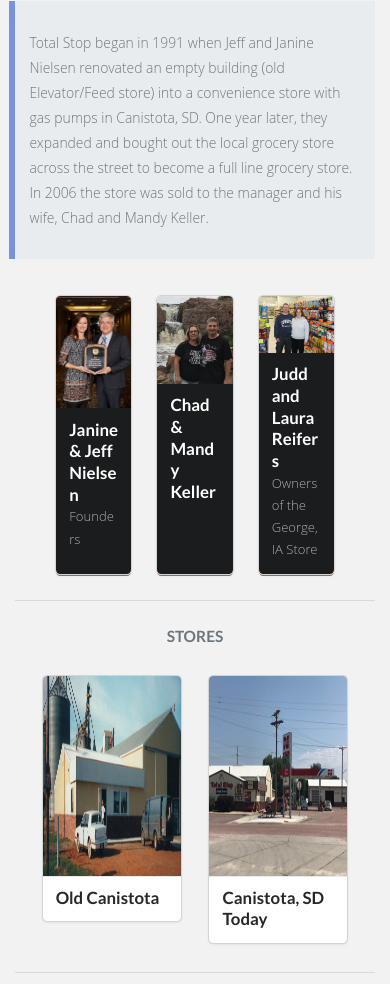
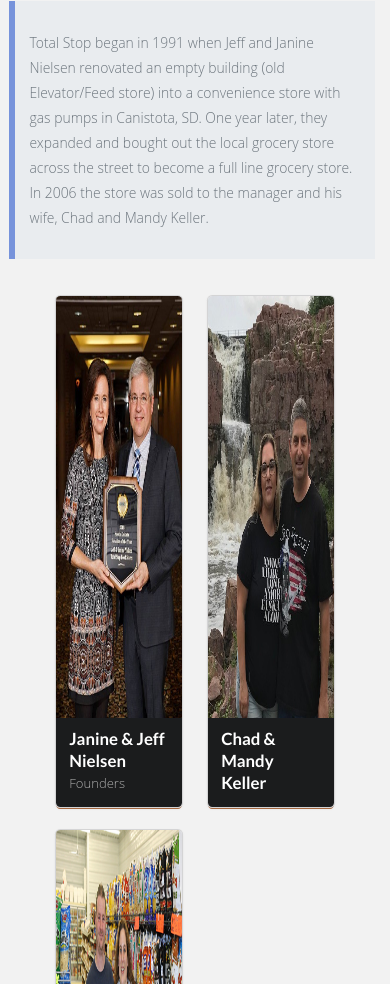
Before and after one commit to nellylemmy/totalstop, a plain HTML site: page index.html in a window 390 px wide. Shown: the part 2819-3803 px from the top of the page. Drawn offline with Linux system fonts and the light colour scheme.

Commit message:
converting images to 2rows on mobile

```diff
--- a/css/style.css
+++ b/css/style.css
@@ -198,6 +198,11 @@ footer {
   padding-bottom: 15px;
 }
 
+.brown > .image >img{
+  max-width: 340px !important;
+  height: 509px !important;
+}
+
 
 
 /* ---------------------------------------- */
@@ -221,4 +226,8 @@ footer {
   .jumbotron {
     border-radius: 0;
   }
+  .navbar-nav svg{
+    margin-left: 3% !important;
+  }
+
 }
--- a/index.html
+++ b/index.html
@@ -654,7 +654,7 @@
       </div>
       <br />
 
-      <div class="ui container cards three cards mb-3">
+      <div class="ui container cards three cards mb-3 founders">
         <div class="card brown">
           <div class="image">
             <img
--- a/js/main.js
+++ b/js/main.js
@@ -1 +1,9 @@
 // Any javascript code will go here
+
+let windowWidth = $(document).width();
+if(windowWidth <= 992){
+    document.querySelector(".founders").classList.remove("three");
+    document.querySelector(".founders").classList.add("two");
+} else{
+    document.querySelector(".founders").classList.add("three");
+}
```
